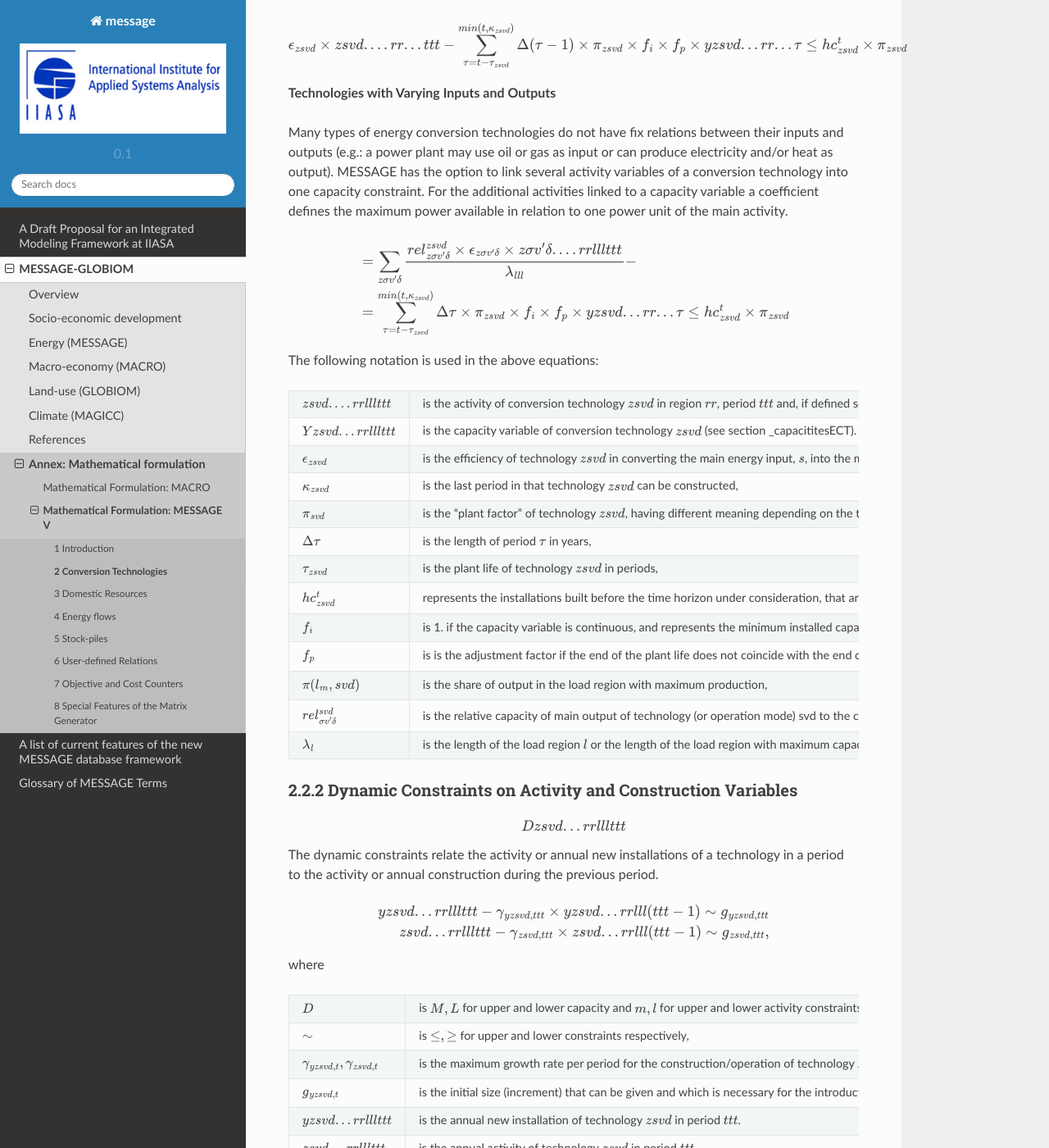
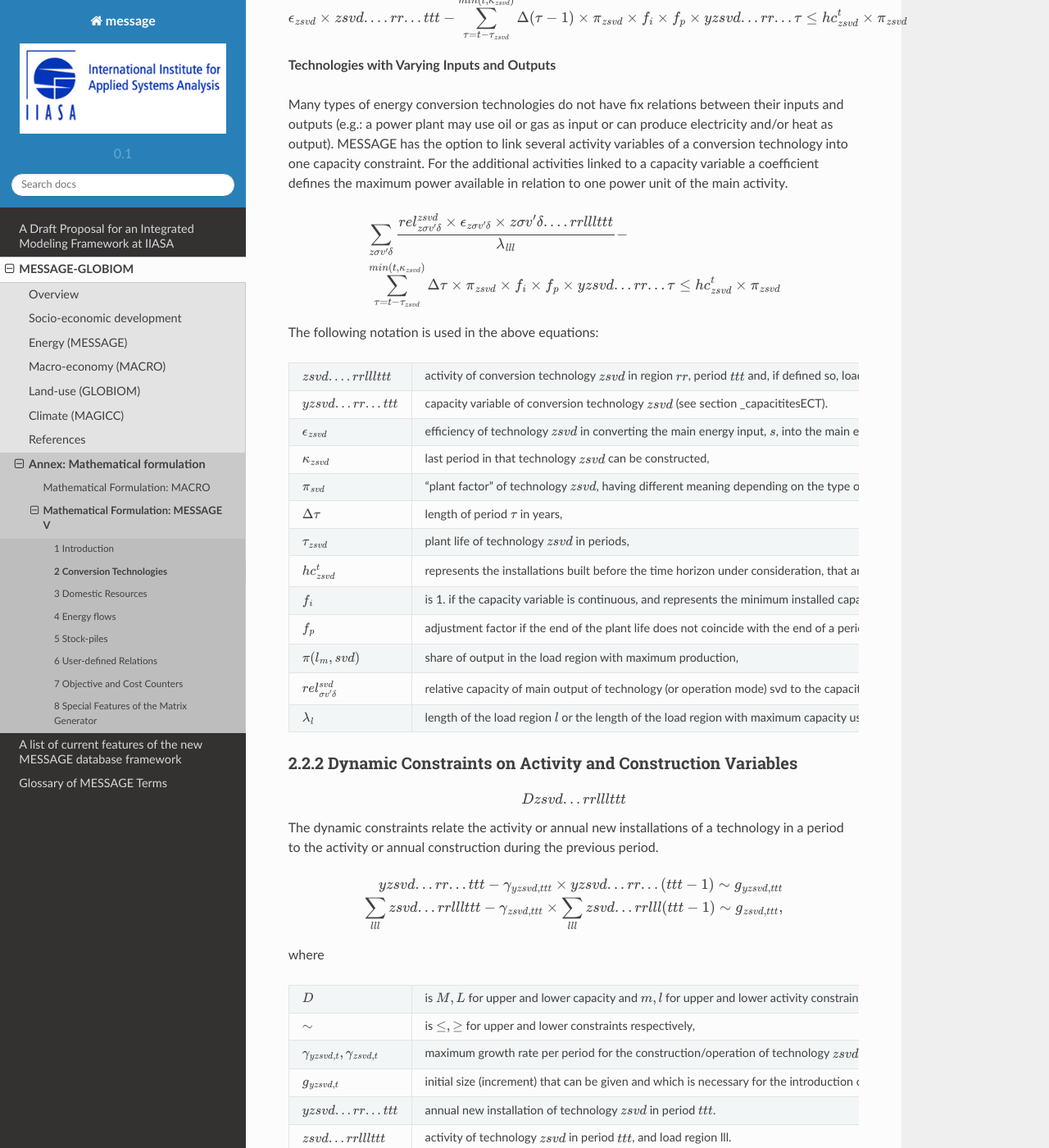
Before and after one commit to yiyi1991/message-ix-models, a Sphinx documentation site: the page built from doc/global/source/message_globiom/annex/message/2_conversion_technologies.rst, in a window 1280 px wide and 1400 px high, scrolled down 2824 px. Shown: the whole window at 82% size. Built offline with Sphinx 7.4.7 and the Read the Docs theme 2.0.0, drawn with Linux system fonts in a browser that asks for light colours; pages that are not in the unit, such as notebooks, are missing from menus; cross-references to code outside the pages are shown as plain code; some of the changed text lies outside the part shown.

Commit message:
Update 2_conversion_technologies.rst

```diff
--- a/doc/global/source/message_globiom/annex/message/2_conversion_technologies.rst
+++ b/doc/global/source/message_globiom/annex/message/2_conversion_technologies.rst
@@ -24,13 +24,13 @@
    :header-rows: 0
 
    * - :math:`z`
-     - is the level identifier of the main output of the technology. The demand level is handled differently to all other levels: Technologies with the main output on this level are defined without load regions. If defined, the input is split into the different load regions.
+     - level identifier of the main output of the technology. The demand level is handled differently to all other levels: Technologies with the main output on this level are defined without load regions. If defined, the input is split into the different load regions.
    * - :math:`s`
-     - is the main energy input of the technology (supply). If the technology has no input :math:`s` is set to ”.” (e.g., solar technologies),
+     - main energy input of the technology (supply). If the technology has no input :math:`s` is set to ”.” (e.g., solar technologies),
    * - :math:`v`
      - additional identifier of the conversion technology (used to distinguish technologies with the same main input and output),
    * - :math:`d`
-     - is the main energy output of the technology,
+     - main energy output of the technology,
    * - :math:`rr`
      - identifies the sub-region, :math:`rr` as defined in file "regid" or :math:`rr` = :math:`”..”`, if the model has no sub-regions or if the technology is in the main region,
    * - :math:`lll`
@@ -47,7 +47,7 @@
 2.1.2 	Capacities of Energy Conversion Technologies
 ~~~~~~~~~~~~~~~~~~~~~~
 .. math::
-   yzsvd...rrlllttt,
+   yzsvd...rr...ttt,
 
 where
 
@@ -56,21 +56,19 @@
    :header-rows: 0
 
    * - :math:`y`
-     - is the identifier for capacity variables.
+     - dentifier for capacity variables.
    * - :math:`z`
      - identifies the level on that the main energy output of the technology is defined,
    * - :math:`s`
-     - is the identifier of the main energy input of the technology,
+     - identifier of the main energy input of the technology,
    * - :math:`v`
      - additional identifier of the conversion technology,
    * - :math:`d`
-     - is the identifier of the main energy output of the technology,
+     - identifier of the main energy output of the technology,
    * - :math:`rr`
-     - is the identifier of the model region,
-   * - :math:`lll`
-     - is the identifier of the load region, and
+     - identifier of the model region,
    * - :math:`ttt`
-     - is the period in that the capacity is buildt.
+     - period in that the capacity is buildt.
 
 The capacity variables are power variables. Technologies can be modelled without capacity variables. In this case no capacity constraints and no dynamic constraints on construction can be included in the model. Capacity variables of energy conversion technologies can be defined  as integer variables.
 
@@ -103,21 +101,21 @@
    :header-rows: 0
 
    * - :math:`c`
-     - is the identifier for capacity constraints,
+     - identifier for capacity constraints,
    * - :math:`z`
      - identifies the level on that the main energy output of the technology is defined,
    * - :math:`s`
-     - is the identifier of the main energy input of the technology,
+     - identifier of the main energy input of the technology,
    * - :math:`v`
      - additional identifier of the conversion technology,
    * - :math:`d`
-     - is the identifier of the main energy output of the technology,
+     - identifier of the main energy output of the technology,
    * - :math:`rr`
-     - is the identifier of the model region,
+     - identifier of the model region,
    * - :math:`lll`
-     - is the identifier of the load region, and
+     - identifier of the load region, and
    * - :math:`ttt`
-     - is the period in that the capacity is buildt.
+     - period in that the capacity is buildt.
 
 For all conversion technologies modelled with capacity variables the capacity constraints will be generated automatically. If the activity variables exist for each load region separately there will be one capacity constraint per load region.
 
@@ -137,41 +135,41 @@
 
 .. math::
 
-   &= \sum_{z\sigma {v}'\delta }\frac{rel_{z\sigma {v}'\delta} ^{zsvd}\times\epsilon_{z\sigma {v}'\delta }\times z\sigma {v}'\delta ....rrlllttt}{\lambda _{lll}} - \\
-   &= \sum_{\tau=t-\tau_{zsvd}}^{min(t,\kappa_{zsvd})}\Delta \tau \times \pi_{zsvd}\times f_i \times f_p \times yzsvd...rr...\tau \leq hc_{zsvd}^t\times \pi_{zsvd}
+   & \sum_{z\sigma {v}'\delta }\frac{rel_{z\sigma {v}'\delta} ^{zsvd}\times\epsilon_{z\sigma {v}'\delta }\times z\sigma {v}'\delta ....rrlllttt}{\lambda _{lll}} - \\
+   & \sum_{\tau=t-\tau_{zsvd}}^{min(t,\kappa_{zsvd})}\Delta \tau \times \pi_{zsvd}\times f_i \times f_p \times yzsvd...rr...\tau \leq hc_{zsvd}^t\times \pi_{zsvd}
 
 The following notation is used in the above equations:
 
 .. list-table::
-   :widths: 40 1100
+   :widths: 60 110
    :header-rows: 0
 
    * - :math:`zsvd....rrlllttt`
-     - is the activity of conversion technology :math:`zsvd` in region :math:`rr`, period :math:`ttt` and, if defined so, load region :math:`lll` (see section :ref:`_activitiesECT`),
-   * - :math:`Yzsvd...rrlllttt`
-     - is the capacity variable of conversion technology :math:`zsvd` (see section :ref:`_capacititesECT`).
+     - activity of conversion technology :math:`zsvd` in region :math:`rr`, period :math:`ttt` and, if defined so, load region :math:`lll` (see section :ref:`_activitiesECT`),
+   * - :math:`yzsvd...rr...ttt`
+     - capacity variable of conversion technology :math:`zsvd` (see section :ref:`_capacititesECT`).
    * - :math:`\epsilon_{zsvd}`
-     - is the efficiency of technology :math:`zsvd` in converting the main energy input, :math:`s`, into the main energy output, :math:`d`,
+     - efficiency of technology :math:`zsvd` in converting the main energy input, :math:`s`, into the main energy output, :math:`d`,
    * - :math:`\kappa_{zsvd}`
-     - is the last period in that technology :math:`zsvd` can be constructed,
+     - last period in that technology :math:`zsvd` can be constructed,
    * - :math:`\pi_{svd}`
-     - is the "plant factor" of technology :math:`zsvd`, having different meaning depending on the type of capacity equation applied, in case the plant life does not coincide with the end of a period it also is adjusted time the technology can be operated in that period,
+     - "plant factor" of technology :math:`zsvd`, having different meaning depending on the type of capacity equation applied, in case the plant life does not coincide with the end of a period it also is adjusted time the technology can be operated in that period,
    * - :math:`\Delta \tau`
-     - is the length of period :math:`\tau` in years,
+     - length of period :math:`\tau` in years,
    * - :math:`\tau_{zsvd}`
-     - is the plant life of technology :math:`zsvd` in periods,
+     - plant life of technology :math:`zsvd` in periods,
    * - :math:`hc_{zsvd}^t`
      - represents the installations built before the time horizon under consideration, that are still in operation in the first year of period :math:`t`,
    * - :math:`f_i`
      - is 1. if the capacity variable is continuous, and represents the minimum installed capacity per year (unit size) if the variable is integer,
    * - :math:`f_p`
-     - is is the adjustment factor if the end of the plant life does not coincide with the end of a period (:math:`rest of plant life in period / period length`,
+     - adjustment factor if the end of the plant life does not coincide with the end of a period (:math:`rest of plant life in period / period length`,
    * - :math:`\pi(l_m, svd)`
-     - is the share of output in the load region with maximum production,
+     - share of output in the load region with maximum production,
    * - :math:`rel_{\sigma {v}'\delta}^{svd}`
-     - is the relative capacity of main output of technology (or operation mode) svd to the capacity of main output of the alternative technology (or operation mode) :math:`\sigma {v}'\delta`, and
+     - relative capacity of main output of technology (or operation mode) svd to the capacity of main output of the alternative technology (or operation mode) :math:`\sigma {v}'\delta`, and
    * - :math:`\lambda_l`
-     - is the length of the load region :math:`l` or the length of the load region with maximum capacity use if the production pattern over the year is fixed or the length of the load region with maximum capacity requirements as fraction of the year.
+     - length of the load region :math:`l` or the length of the load region with maximum capacity use if the production pattern over the year is fixed or the length of the load region with maximum capacity requirements as fraction of the year.
 
 
 .. _upper_dynamic_constraint_capacity:
@@ -185,8 +183,8 @@
 The dynamic constraints relate the activity or annual new installations of a technology in a period to the activity or annual construction during the previous period.
 
 .. math::
-   yzsvd...rrlllttt - \gamma _{yzsvd,ttt} \times yzsvd...rrlll(ttt-1) \sim g _{yzsvd,ttt} \\
-   zsvd...rrlllttt - \gamma _{zsvd,ttt} \times zsvd...rrlll(ttt-1) \sim g _{zsvd,ttt},
+   yzsvd...rr...ttt - \gamma _{yzsvd,ttt} \times yzsvd...rr...(ttt-1) \sim g _{yzsvd,ttt} \\
+   \sum_{lll} zsvd...rrlllttt - \gamma _{zsvd,ttt} \times \sum_{lll} zsvd...rrlll(ttt-1) \sim g _{zsvd,ttt},
 
 where
 
@@ -199,13 +197,13 @@
    * - :math:`\sim`
      - is :math:`\leq, \geq` for upper and lower constraints respectively,
    * - :math:`\gamma _{yzsvd,t}, \gamma _{zsvd,t}`
-     - is the maximum growth rate per period for the construction/operation of technology :math:`zsvd`,
+     - maximum growth rate per period for the construction/operation of technology :math:`zsvd`,
    * - :math:`g_{yzsvd,t}`
-     - is the initial size (increment) that can be given and which is necessary for the introduction of new technologies that start with zero capacity/activity,
-   * - :math:`yzsvd...rrlllttt`
-     - is the annual new installation of technology :math:`zsvd` in period :math:`ttt`.
+     - initial size (increment) that can be given and which is necessary for the introduction of new technologies that start with zero capacity/activity,
+   * - :math:`yzsvd...rr...ttt`
+     - annual new installation of technology :math:`zsvd` in period :math:`ttt`.
    * - :math:`zsvd...rrlllttt`
-     - is the annual activity of technology :math:`zsvd` in period :math:`ttt`.
+     - activity of technology :math:`zsvd` in period :math:`ttt`, and load region lll.
 
 As described in Keppo and Strubegger (2010 :cite:`_keppo_short_2010`) MESSAGE includes so called flexible or soft dynamic constraints to allow for faster diffusion
 in case of economically attractive technologies. To operationalize the concept of soft dynamic constraints, a set of :math:`n` dummy variables with index :math:`i`,
@@ -244,7 +240,7 @@
 ~~~~~~~~~~~~~~~~~~~~~~
 
 .. math::
-   Izsvd...rrlllttt
+   Izsvd...rr...ttt
 
 These constaints allow to set upper and/or lower limits on the total installed capacity of a technology at a given point in time.
 
@@ -256,11 +252,11 @@
    :header-rows: 0
 
    * - :math:`T`
-     - is the plant life of the technology,
+     - plant life of the technology,
    * - :math:`\sim`
      - is :math:`\leq or \geq` for lower and ujpper constraints respectively,
    * - :math:`M_t`
-     - is the maximum or minimum allowed total installed capacity in time step t
+     - maximum or minimum allowed total installed capacity in time step t
 
 2.2.4 	User defined Constraints
 ~~~~~~~~~~~~~~~~~~~~~~
```
Also changed, not shown: other parts of doc/global/source/message_globiom/annex/message/2_conversion_technologies.rst (+1 -3 lines).
